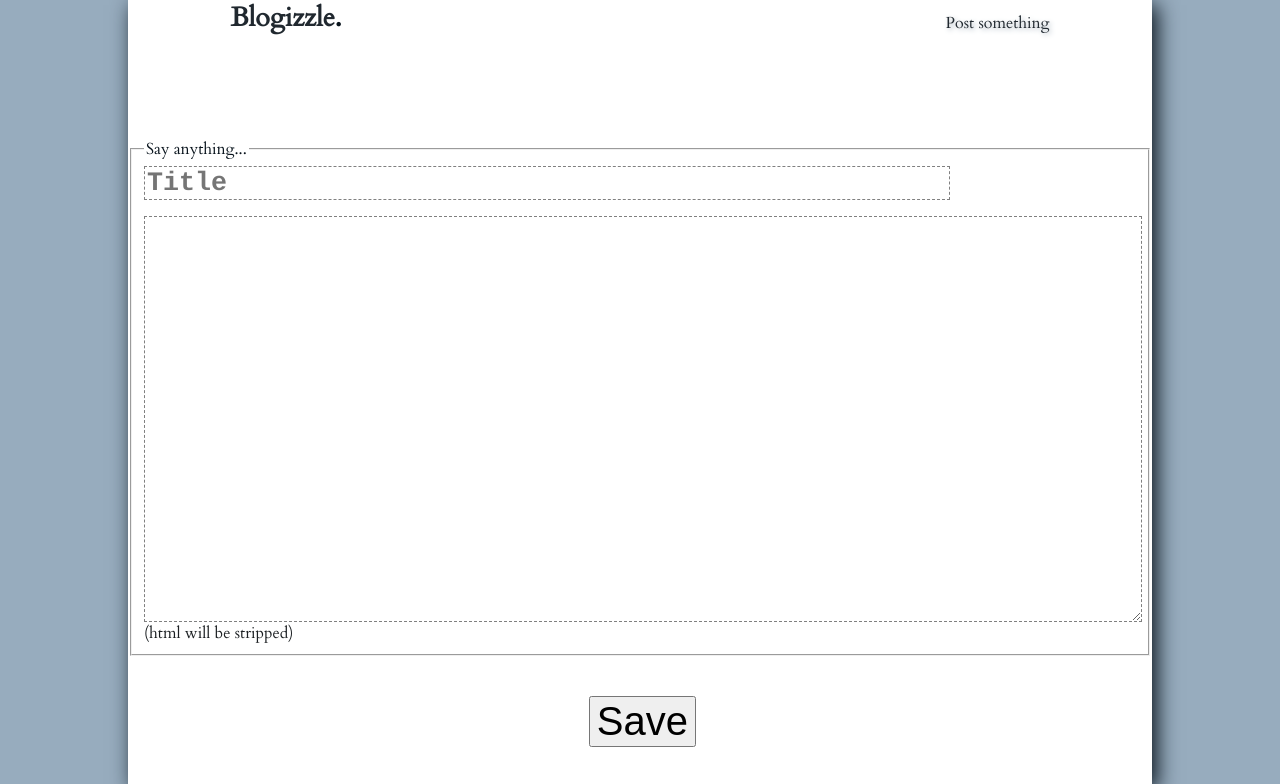
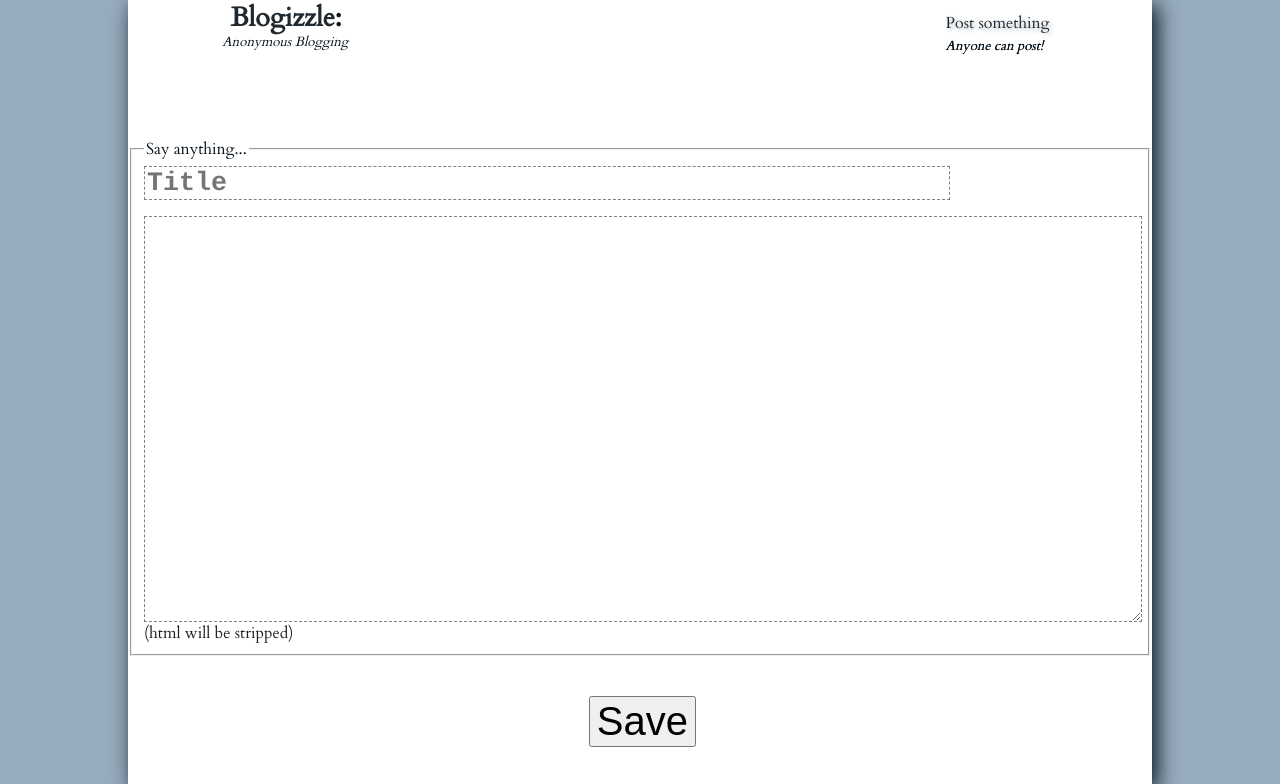
Before and after one commit to elephant/Blogizzle, a Flask app: page /post in a window 1280 px wide. Shown: the top 784 px of the page. Run offline with Flask 2, Linux system fonts and the light colour scheme; data that the repository does not hold is empty.

Commit message:
added some sub-text to the header to provide a brief slogan/explanation to what blogizzle is

```diff
--- a/static/styles.css
+++ b/static/styles.css
@@ -59,11 +59,22 @@ header.title {
 header.title a, header.title a:visited {
     text-decoration: none;
 }
+header.title span.anon {
+    font-size: 10pt;
+    font-weight: normal;
+    position: relative;
+    left: -9.5em;
+    top: 1.5em;
+}
 header.title p.post {
     float: right;
     position: relative;
     top: -2.5em;
     text-shadow: 2px 2px 5px #A7B3BE;
+}
+header.title p.post em {
+    text-shadow: 0 0 0;
+    font-size: 10pt
 }
 
 header.title h1 {
--- a/templates/_components/header.html
+++ b/templates/_components/header.html
@@ -1,4 +1,4 @@
 <header class="title">
-    <h1><a href="{{url_for('index')}}">Blogizzle</a>.</h1>
-    <p class="post"><a href="{{url_for('postNew')}}">Post something</a></p>
+    <h1><a href="{{url_for('index')}}">Blogizzle</a>: <span class="anon"><em>Anonymous Blogging</em></span></h1>
+    <p class="post"><a href="{{url_for('postNew')}}">Post something</a><br/><em>Anyone can post!</em></p>
 </header>
```
